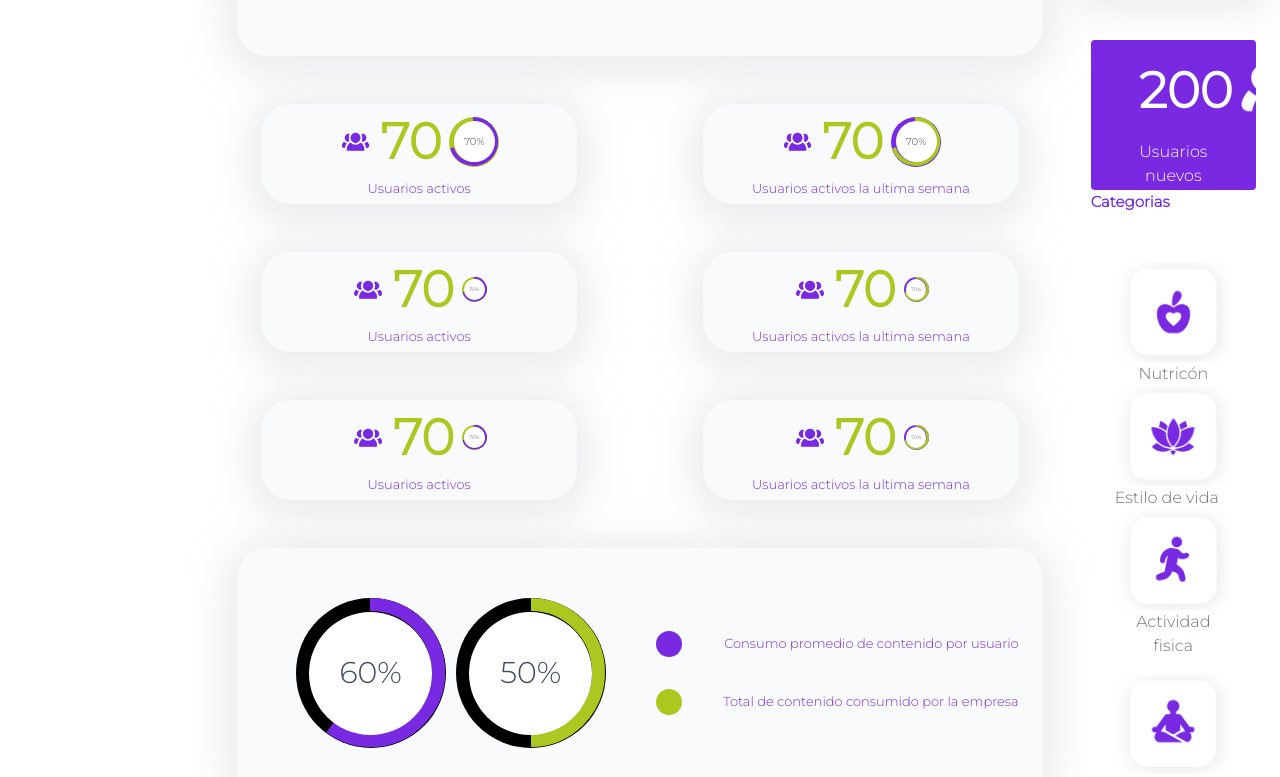
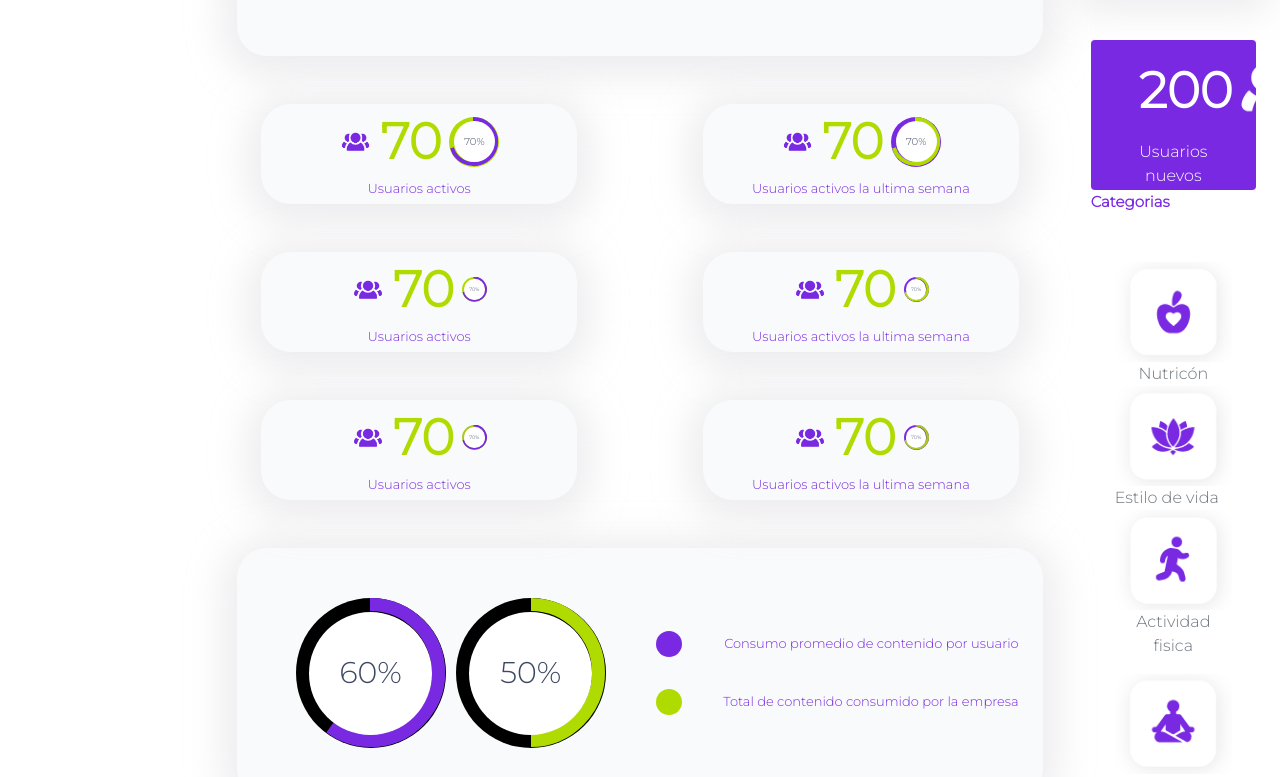
Before and after one commit to anfemoca19/proyecto_impacta, a React (Create React App) app: page /dashboard in a window 1280 px wide. Shown: the part 576-1353 px from the top of the page. Built offline with nearby package versions, Linux system fonts and the light colour scheme.

Commit message:
Se agrega ultimo cambio

```diff
--- a/src/components/CircleColor/Circle.scss
+++ b/src/components/CircleColor/Circle.scss
@@ -56,7 +56,7 @@
     height: 16px;
   }
   .circle-green-sm{
-    background: #abc821;
+    background: #afdb00;
     border-radius: 50%;
     width: 15px;
     height: 16px;
@@ -79,7 +79,7 @@
   }
 
   .circle-green {
-    background: #abc821;
+    background: #afdb00;
     border-radius: 50%;
     width: 26px;
     height: 26px;
@@ -92,7 +92,7 @@
     height: 16px;
   }
   .circle-green-sm{
-    background: #abc821;
+    background: #afdb00;
     border-radius: 50%;
     width: 15px;
     height: 16px;
--- a/src/pages/Dashboart/dashboart.jsx
+++ b/src/pages/Dashboart/dashboart.jsx
@@ -64,7 +64,7 @@ export default function Dashboard() {
       >
         <div className="">
           <div
-            className={clsx("container-fluid p-4", styles["background-color"])}
+            className={clsx("container-fluid p-4", styles["styles-background"])}
           >
             <div className={clsx("mb-3 mt-3")}>
               <span className={clsx(styles["style-title-chart"])}>
@@ -139,7 +139,7 @@ export default function Dashboard() {
             <div
               className={clsx(
                 "col-5 text-center",
-                styles["background-color"],
+                styles["styles-background"],
                 styles["container-acountUser"]
               )}
             >
@@ -154,7 +154,7 @@ export default function Dashboard() {
                   percentage="70"
                   color="#7929e2"
                   size="50px"
-                  remainingColor="#abc821"
+                  remainingColor="#afdb00"
                 />
               </div>
               <span className={clsx(styles["style-text"])}>
@@ -164,7 +164,7 @@ export default function Dashboard() {
             <div
               className={clsx(
                 "col-5 text-center",
-                styles["background-color"],
+                styles["styles-background"],
                 styles["container-acountUser"]
               )}
             >
@@ -177,7 +177,7 @@ export default function Dashboard() {
                 <span className={clsx(styles["style-number"])}>70</span>
                 <ChartPie
                   percentage="70"
-                  color="#abc821"
+                  color="#afdb00"
                   size="50px"
                   remainingColor="#7929e2"
                 />
@@ -197,7 +197,67 @@ export default function Dashboard() {
             <div
               className={clsx(
                 "col-5 text-center",
-                styles["background-color"],
+                styles["styles-background"],
+                styles["container-acountUser"]
+              )}
+            >
+              <div className={clsx(styles["style-container-user"])}>
+                <img
+                  className={clsx(styles["user-icon"])}
+                  src={usuarios_icon}
+                  alt=""
+                />
+                <span className={clsx(styles["style-number"])}>70</span>
+                <ChartPie
+                  percentage="70"
+                  color="#7929e2"
+                  size="25px"
+                  remainingColor="#afdb00"
+                />
+              </div>
+              <span className={clsx(styles["style-text"])}>
+                Usuarios activos
+              </span>
+            </div>
+            <div
+              className={clsx(
+                "col-5 text-center",
+                styles["styles-background"],
+                styles["container-acountUser"]
+              )}
+            >
+              <div className={clsx(styles["style-container-user"])}>
+                <img
+                  className={clsx(styles["user-icon"])}
+                  src={usuarios_icon}
+                  alt=""
+                />
+                <span className={clsx(styles["style-number"])}>70</span>
+                <ChartPie
+                  percentage="70"
+                  color="#afdb00"
+                  size="25px"
+                  remainingColor="#7929e2"
+                />
+              </div>
+              <span className={clsx(styles["style-text"])}>
+                Usuarios activos la ultima semana
+              </span>
+            </div>
+          </div>
+          {/*  */}
+
+          {/* tablet */}
+          <div
+            className={clsx(
+              "container-fluid d-flex justify-content-between align-items-center mt-5 mb-5",
+              styles["container-tablet"]
+            )}
+          >
+            <div
+              className={clsx(
+                "col-5 text-center",
+                styles["styles-background"],
                 styles["container-acountUser"]
               )}
             >
@@ -222,67 +282,7 @@ export default function Dashboard() {
             <div
               className={clsx(
                 "col-5 text-center",
-                styles["background-color"],
-                styles["container-acountUser"]
-              )}
-            >
-              <div className={clsx(styles["style-container-user"])}>
-                <img
-                  className={clsx(styles["user-icon"])}
-                  src={usuarios_icon}
-                  alt=""
-                />
-                <span className={clsx(styles["style-number"])}>70</span>
-                <ChartPie
-                  percentage="70"
-                  color="#abc821"
-                  size="25px"
-                  remainingColor="#7929e2"
-                />
-              </div>
-              <span className={clsx(styles["style-text"])}>
-                Usuarios activos la ultima semana
-              </span>
-            </div>
-          </div>
-          {/*  */}
-
-          {/* tablet */}
-          <div
-            className={clsx(
-              "container-fluid d-flex justify-content-between align-items-center mt-5 mb-5",
-              styles["container-tablet"]
-            )}
-          >
-            <div
-              className={clsx(
-                "col-5 text-center",
-                styles["background-color"],
-                styles["container-acountUser"]
-              )}
-            >
-              <div className={clsx(styles["style-container-user"])}>
-                <img
-                  className={clsx(styles["user-icon"])}
-                  src={usuarios_icon}
-                  alt=""
-                />
-                <span className={clsx(styles["style-number"])}>70</span>
-                <ChartPie
-                  percentage="70"
-                  color="#7929e2"
-                  size="25px"
-                  remainingColor="#abc821"
-                />
-              </div>
-              <span className={clsx(styles["style-text"])}>
-                Usuarios activos
-              </span>
-            </div>
-            <div
-              className={clsx(
-                "col-5 text-center",
-                styles["background-color"],
+                styles["styles-background"],
                 styles["container-acountUser"]
               )}
             >
@@ -310,7 +310,7 @@ export default function Dashboard() {
             className={clsx(
               "container-fluid d-flex justify-content-between  align-items-center mt-5",
               styles["container-consumo"],
-              styles["background-color"],
+              styles["styles-background"],
               styles["contianer-circleCahrt-web"]
             )}
           >
@@ -323,7 +323,7 @@ export default function Dashboard() {
               />
               <ChartPie
                 percentage="50"
-                color="#abc821"
+                color="#afdb00"
                 size="150px"
                 remainingColor="black"
               />
@@ -357,7 +357,7 @@ export default function Dashboard() {
             className={clsx(
               "container-fluid d-flex justify-content-between  align-items-center mt-5",
               styles["container-consumo"],
-              styles["background-color"],
+              styles["styles-background"],
               styles["contianer-circleCahrt-mobile"]
             )}
           >
@@ -370,7 +370,7 @@ export default function Dashboard() {
               />
               <ChartPie
                 percentage="50"
-                color="#abc821"
+                color="#afdb00"
                 size="90px"
                 remainingColor="black"
               />
--- a/src/pages/Dashboart/dashboart.module.scss
+++ b/src/pages/Dashboart/dashboart.module.scss
@@ -6,7 +6,9 @@
   .contianer-tablet{
     display: none;
   }
-
+  .contianer-mobile{
+    display: flex;
+  }
 
   .style-title-chart{
     color: #7929e2;
@@ -18,7 +20,7 @@
     padding: 10px;;
   }
 
-  .background-color {
+  .styles-background {
     border-radius: 30px;
     background-color: #f9fafb;
     box-shadow: 0px 6px 36px 14px #e6e6e8b4;
@@ -35,7 +37,7 @@
   }
 
   .style-number {
-    color: #abc821;
+    color: #afdb00;
     font-size: 30px;
     font-weight: bold;
   }
@@ -88,7 +90,8 @@
     gap: 5px;
     justify-content: flex-end;
     &:hover{
-      background-color: #abc821;
+      background-color: #afdb00;
+      color: white;
     }
   }
 
@@ -123,7 +126,7 @@
 //     padding: 20px;;
 //   }
 
-//   .background-color {
+//   .styles-background{
 //     border-radius: 30px;
 //     background-color: #f9fafb;
 //     box-shadow: 0px 6px 36px 14px #e6e6e8b4;
@@ -140,7 +143,7 @@
 //   }
 
 //   .style-number {
-//     color: #abc821;
+//     color: #afdb00;
 //     font-size: 50px;
 //     font-weight: bold;
 //   }
@@ -227,7 +230,7 @@
     padding: 20px;;
   }
 
-  .background-color {
+  .styles-background {
     border-radius: 30px;
     background-color: #f9fafb;
     box-shadow: 0px 6px 36px 14px #e6e6e8b4;
@@ -244,7 +247,7 @@
   }
 
   .style-number {
-    color: #abc821;
+    color: #afdb00;
     font-size: 50px;
     font-weight: bold;
   }
```
Also changed, not shown: src/index 2.css (deleted, +0 -11 lines).
